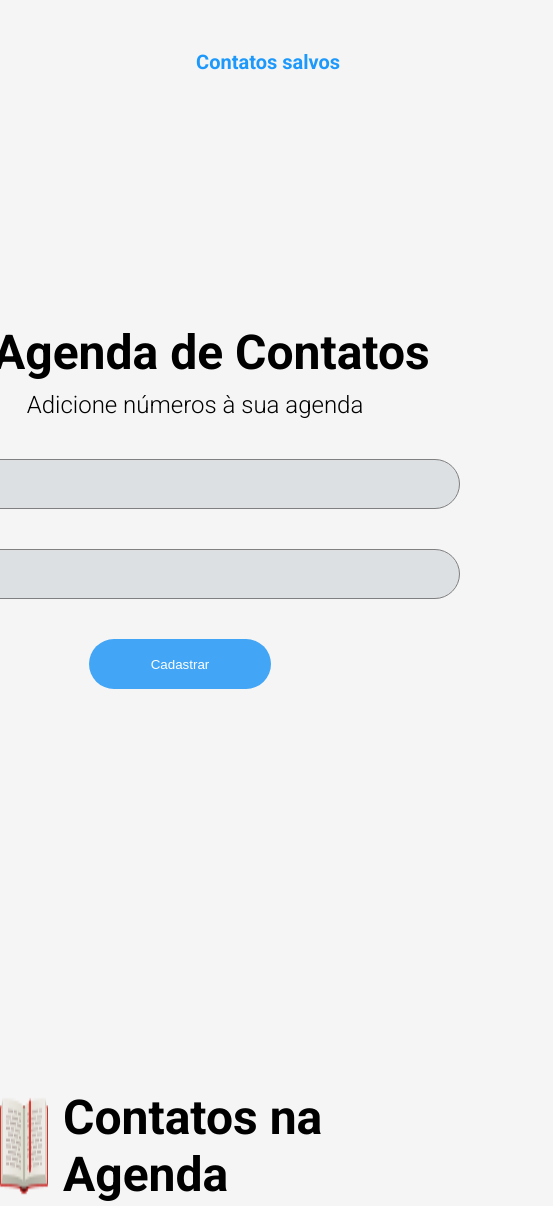
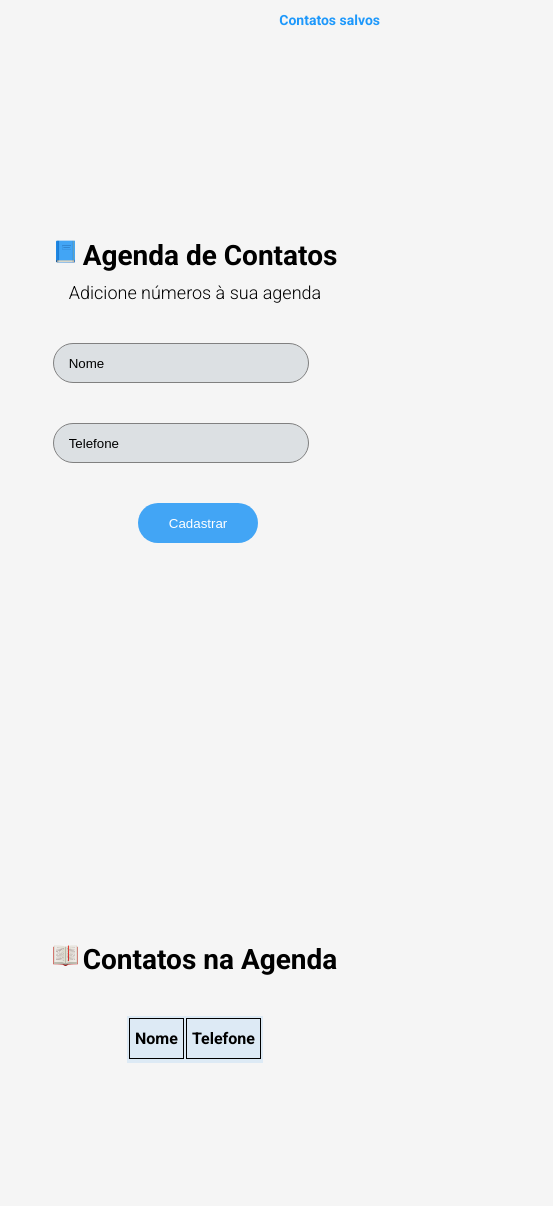
Before and after one commit to weepkyn/agenda-telefonica, a plain HTML site: page index.html in a window 390 px wide. Shown: the top 1206 px of the page, 553 px wide, since content can reach past the window. After the commit the page ends 1113 px from the top, so only its background shows below. Drawn offline with Linux system fonts and the light colour scheme.

Commit message:
add responsividade

```diff
--- a/style.css
+++ b/style.css
@@ -122,3 +122,76 @@ td{
 input{
     padding:15px;
 }
+
+@media (max-width: 768px) {
+    #navegacao {
+        padding: 20px;
+        justify-content: end;
+    }
+
+    li a {
+        font-size: 10px;
+    }
+
+    h1 {
+        font-size: 36px;
+        margin-left: 0;
+    }
+
+    img{
+        height: 25px;
+        margin-right: 5px;
+    }
+
+    h2 {
+        font-size: 20px;
+    }
+
+    input {
+        width: 90%;
+        max-width: 100%;
+    }
+
+    button {
+        width: 150px;
+    }
+
+    table {
+        margin-bottom: 100px;
+    }
+
+    th, td {
+        padding: 10px 5px;
+    }
+}
+
+@media (max-width: 480px) {
+    #navegacao {
+        padding: 10px;
+    }
+
+    li a {
+        font-size: 14px;
+    }
+
+    h1 {
+        font-size: 28px;
+    }
+
+    h2 {
+        font-size: 18px;
+    }
+
+    input {
+        height: 40px;
+    }
+
+    button {
+        width: 120px;
+        height: 40px;
+    }
+
+    table {
+        margin-bottom: 50px;
+    }
+}
```
